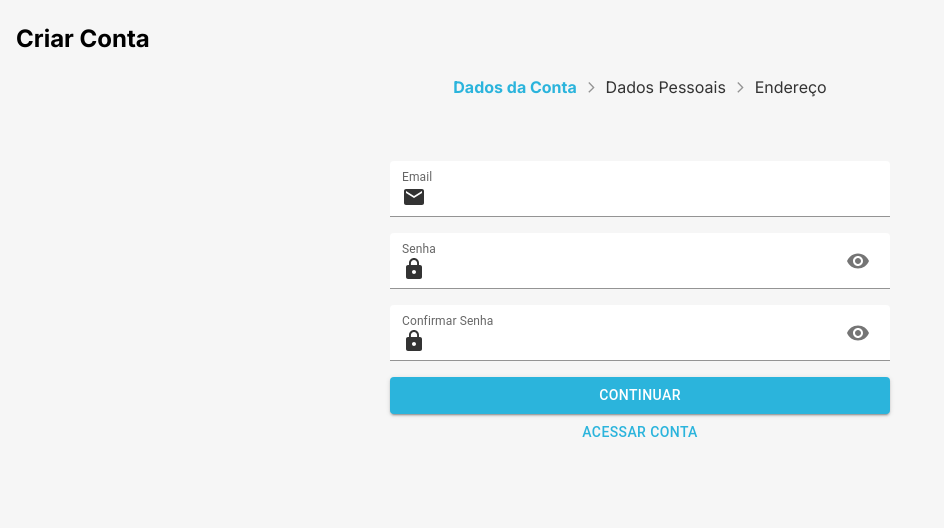
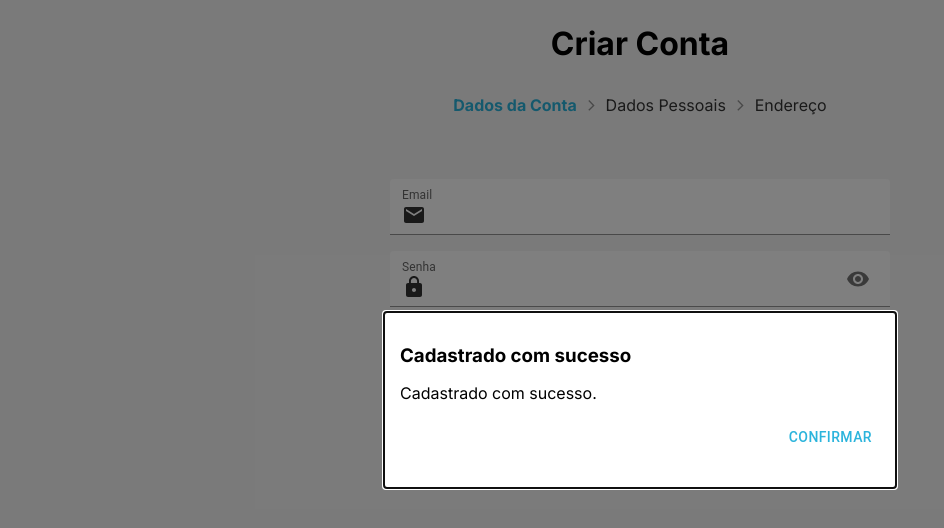
Before and after one commit to sudjoao/products-dashboard, a React (Create React App) app: page /signup in a window 1280 px wide. Shown: the top 528 px of the page, without its empty margins (0-944 px from the left). Built offline with nearby package versions, Linux system fonts and the light colour scheme.

Commit message:
feat: finish project

```diff
--- a/src/contexts/UserContext/index.tsx
+++ b/src/contexts/UserContext/index.tsx
@@ -43,6 +43,8 @@ export const UserContextProvider = ({
 
   const signUp = async (user: tUser) => {
     const userInfo = await autenticationService.signUp(user);
+    if (!userInfo) return;
+    await localStorage.setItem('userToken', userInfo.token);
     return userInfo;
   };
 
--- a/src/pages/SignUp/index.tsx
+++ b/src/pages/SignUp/index.tsx
@@ -1,5 +1,7 @@
-import React, { useContext, useEffect, useState } from 'react';
+import { useContext, useEffect, useState } from 'react';
+import { useNavigate } from 'react-router-dom';
 import { BreadCrumbs } from '../../components/BreadCrumbs';
+import { DefaultModal } from '../../components/DefaultModal';
 import { LoadingContext } from '../../contexts/LoadingContext';
 import { UserContext } from '../../contexts/UserContext';
 import { AccountDataForm } from '../../forms/SignUpForms/AccountDataForm';
@@ -30,6 +32,8 @@ export const SignUp = () => {
   const [userData, setUserData] = useState<tPartialUser>({});
   const [currentIndex, setCurrentIndex] = useState(0);
   const [currentForm, setCurrentForm] = useState(forms[0]);
+  const [showModal, setShowModal] = useState(true);
+  const navigate = useNavigate();
 
   useEffect(() => {
     setCurrentForm(forms[currentIndex]);
@@ -40,15 +44,28 @@ export const SignUp = () => {
     if (currentIndex < forms.length - 1) {
       setCurrentIndex(currentIndex + 1);
     } else {
-      setIsLoading(true);
+      setIsLoading(true, true);
       signUp(userData as tUser)
+        .then(() => setShowModal(true))
         .catch((e) => alert(e))
         .finally(() => setIsLoading(false));
     }
   };
 
+  const handleConfirmation = () => {
+    navigate('/');
+  };
+
   return (
     <AutenticationPage title="Criar Conta">
+      <DefaultModal
+        open={showModal}
+        onClick={handleConfirmation}
+        handleClose={() => setShowModal(false)}
+        title="Cadastrado com sucesso"
+      >
+        <p> Cadastrado com sucesso.</p>
+      </DefaultModal>
       <BreadCrumbs
         items={formsNames}
         currentIndex={currentIndex}
--- a/src/pages/templates/AutenticationPage/styles.ts
+++ b/src/pages/templates/AutenticationPage/styles.ts
@@ -8,11 +8,16 @@ export const AutenticationPageContainer = styled('div')({
   margin: 'auto'
 });
 
-export const AutenticationPageTitle = styled('h1')(({ theme }) => ({
-  color: theme.palette.primary,
-  fontSize: '1.5rem',
-  marginBottom: '1.5rem'
-}));
+export const AutenticationPageTitle = styled('h1')`
+  color: ${(props) => props.theme.palette.primary};
+  font-size: 1.5rem;
+  margin-bottom: 1.5rem;
+  ${(props) => props.theme.breakpoints.up('sm')} {
+    font-size: 2rem;
+    margin-bottom: 2rem;
+    text-align: center;
+  }
+`;
 
 export const AutenticationPageContent = styled('div')({
   display: 'flex',
```
